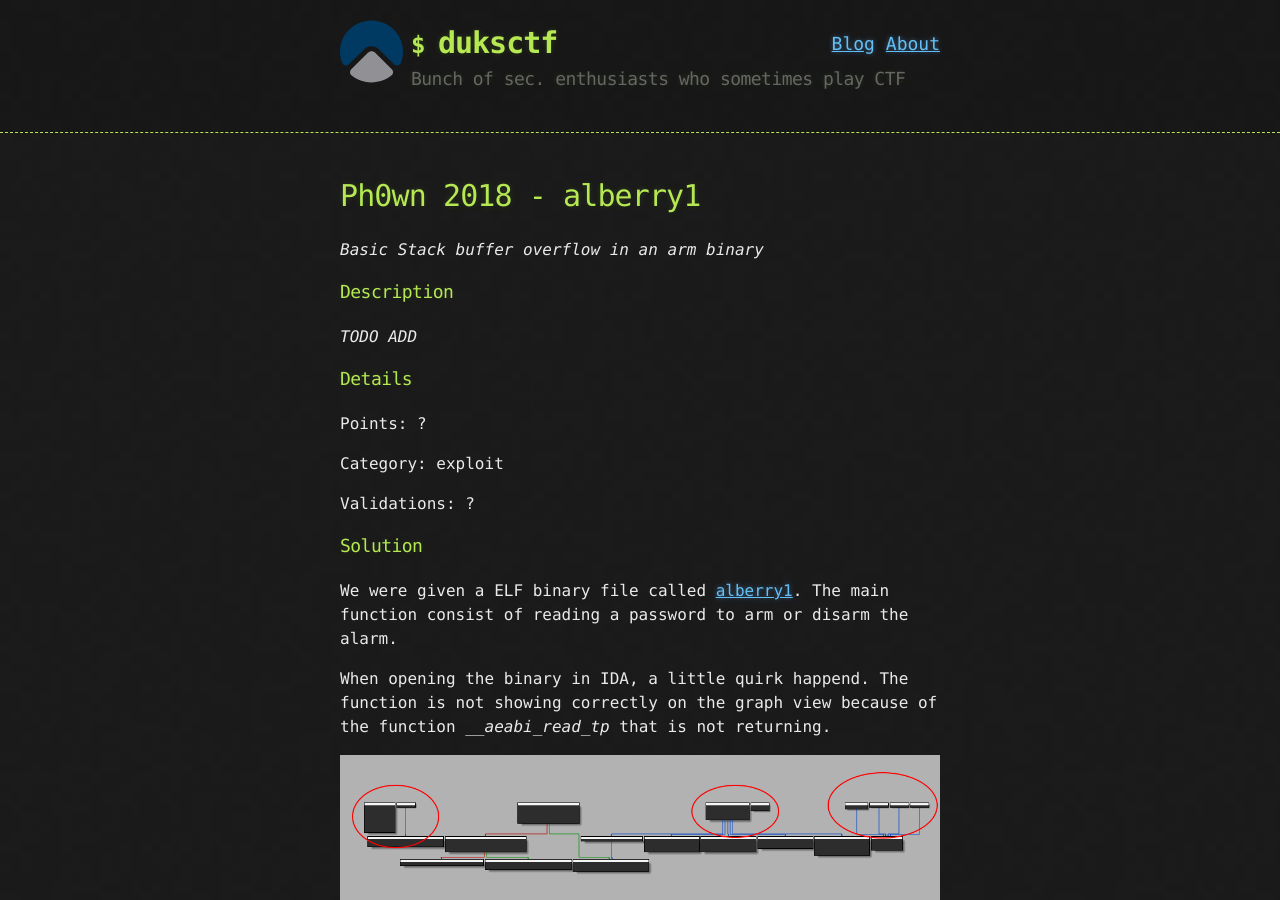
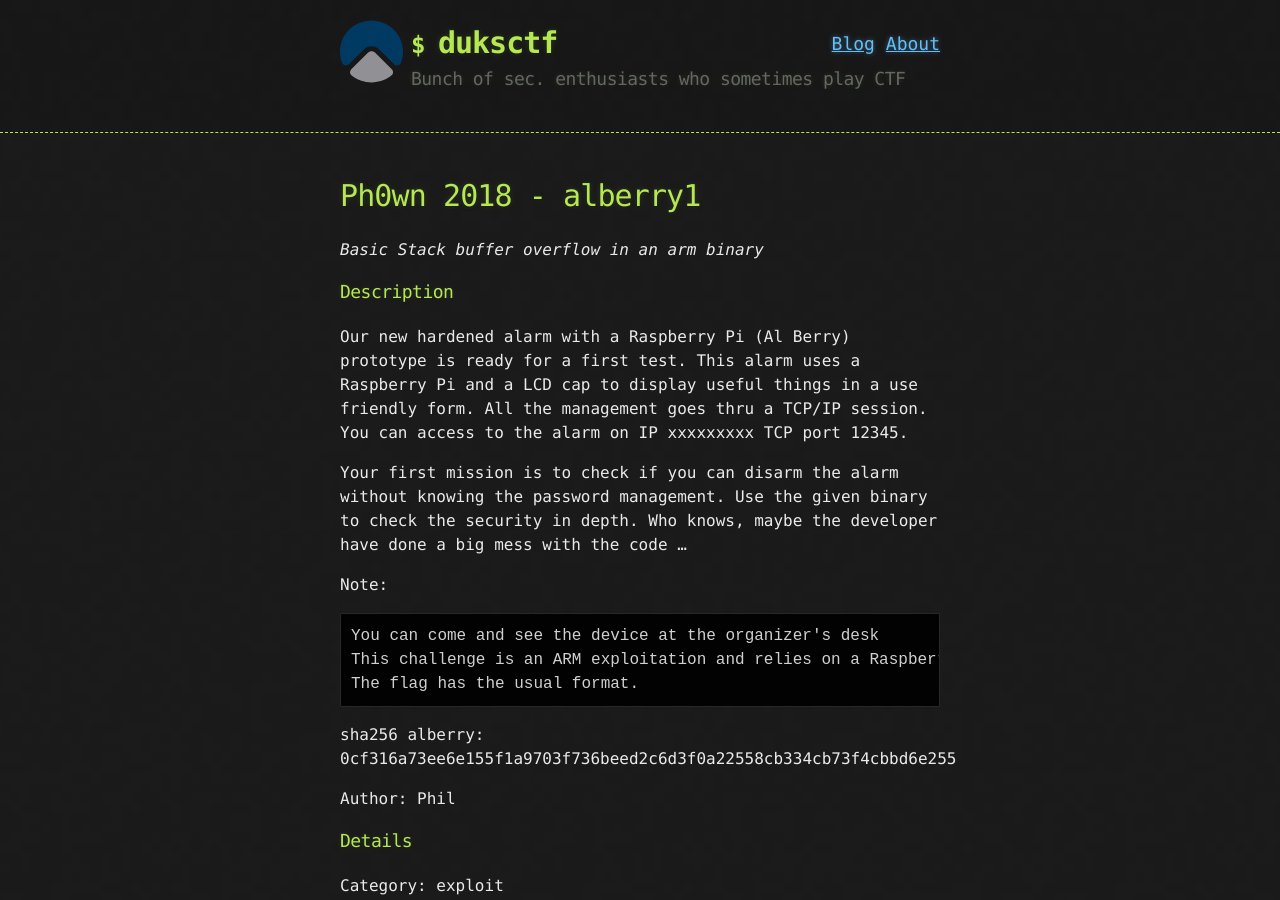
Before and after one commit to duksctf/duksctf.github.io, a Jekyll site: the page built from _posts/2018-12-14-Ph0wn2018-alberry1.md, in a window 1280 px wide and 900 px high. Built offline with Jekyll 4.4.1, drawn with Linux system fonts in a browser that asks for light colours.

Commit message:
Small corrections

```diff
--- a/_posts/2018-12-14-Ph0wn2018-alberry1.md
+++ b/_posts/2018-12-14-Ph0wn2018-alberry1.md
@@ -12,15 +12,23 @@ date: 2018-12-14
 
 ### Description
 
-*TODO ADD*
+Our new hardened alarm with a Raspberry Pi (Al Berry) prototype is ready for a first test. This alarm uses a Raspberry Pi and a LCD cap to display useful things in a use friendly form. All the management goes thru a TCP/IP session. You can access to the alarm on IP xxxxxxxxx TCP port 12345.
+
+Your first mission is to check if you can disarm the alarm without knowing the password management. Use the given binary to check the security in depth. Who knows, maybe the developer have done a big mess with the code ...
+
+Note:
+
+    You can come and see the device at the organizer's desk
+    This challenge is an ARM exploitation and relies on a Raspberry Pi. No brute-force or SSH tricks is needed to solve it. It is impossible to implement an anti-DOS on a simple RPi board, respect it for the pleasure of all participants.
+    The flag has the usual format.
+
+sha256 alberry: 0cf316a73ee6e155f1a9703f736beed2c6d3f0a22558cb334cb73f4cbbd6e255
+
+Author: Phil
 
 ### Details
 
-Points:      ?
-
 Category:    exploit
-
-Validations: ?
 
 ### Solution
 
```
Also changed, not shown: _posts/2016-03-21-Inso2016-microwave.md (+1 -1 lines), _posts/2019-11-08-BlackAlps-Schnorr.md (+1 -1 lines).
